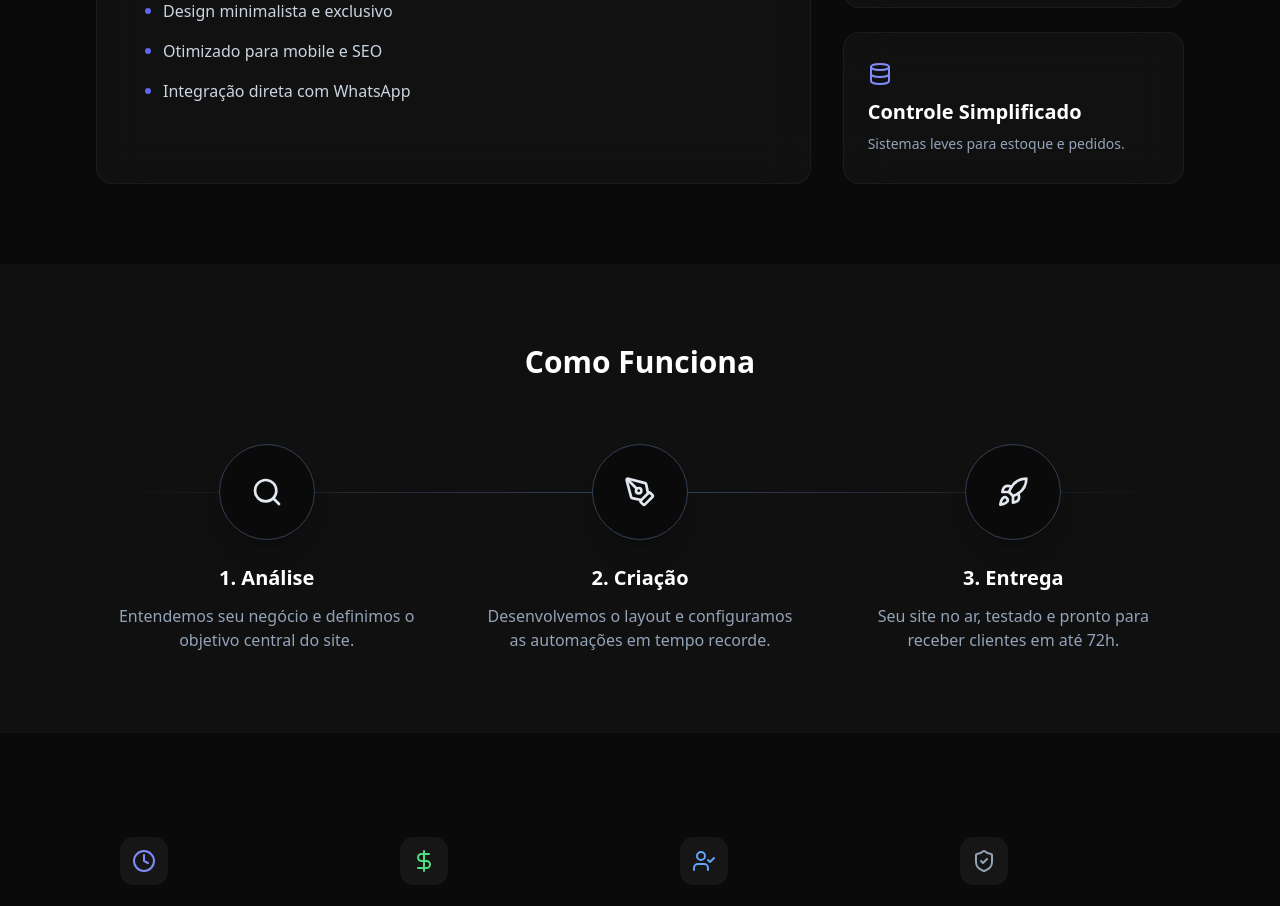
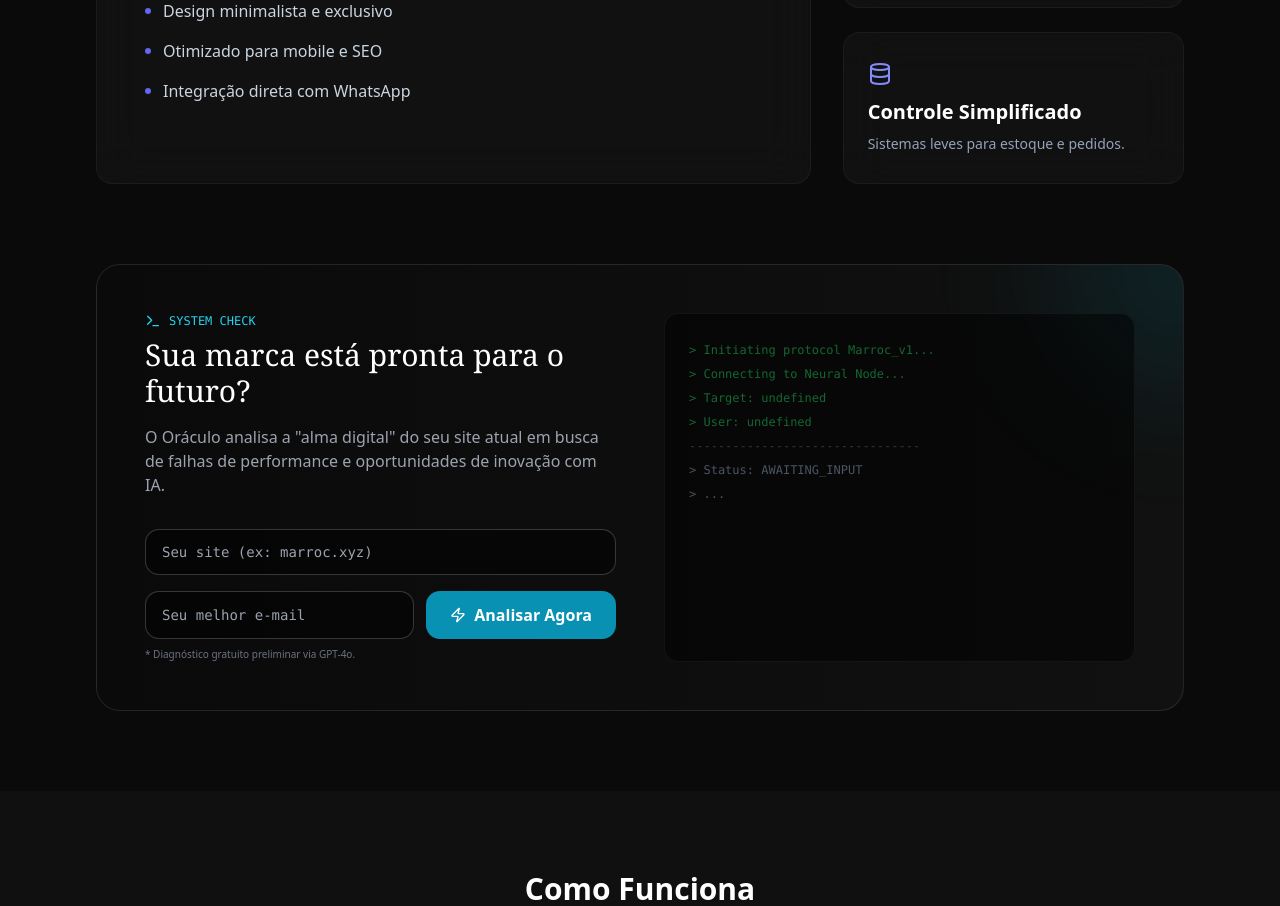
Before and after one commit to marroclife/MarrocSolutions, a Next.js app: page /marrocsolutions in a window 1280 px wide. Shown: the part 1780-2686 px from the top of the page. Built offline with nearby package versions, Linux system fonts and the light colour scheme.

Commit message:
Marroc Solutions com Oracle

```diff
--- a/app/(site)/marrocsolutions/page.tsx
+++ b/app/(site)/marrocsolutions/page.tsx
@@ -1,8 +1,17 @@
 'use client';
 
 import React, { useState, useEffect, ReactNode } from 'react';
-import { Menu, X, Hexagon, ArrowRight, Globe, Zap, MessageSquare, Map, Database, Search, PenTool, Rocket, Clock, DollarSign, UserCheck, ShieldCheck, Quote, ArrowLeft } from 'lucide-react';
+import { Menu, X, Hexagon, ArrowRight, Globe, Zap, MessageSquare, Map, Database, Search, PenTool, Rocket, Clock, DollarSign, UserCheck, ShieldCheck, Quote, ArrowLeft, Terminal, Cpu, Loader2 } from 'lucide-react';
 import { motion } from 'framer-motion';
+
+// --- LÓGICA DO ORÁCULO (INTEGRADA) ---
+const LOADING_STEPS = [
+  "Estabelecendo conexão com o Guardião...",
+  "Rastreando a assinatura digital...",
+  "Decodificando a estrutura do HTML...",
+  "Lendo a aura de conversão...",
+  "Compilando o diagnóstico final..."
+];
 
 // --- UI Components ---
 
@@ -220,8 +229,8 @@ const Hero: React.FC = () => {
               <Button href="#contato" icon>
                 Quero meu site
               </Button>
-              <Button variant="outline" href="#servicos">
-                Ver soluções
+              <Button variant="outline" href="#oracle-section">
+                Testar Oráculo IA
               </Button>
             </div>
 
@@ -270,6 +279,54 @@ const About: React.FC = () => {
 };
 
 const Services: React.FC = () => {
+
+  // --- ESTADO DO ORÁCULO NESTA PÁGINA ---
+  const [url, setUrl] = useState("");
+  const [email, setEmail] = useState("");
+  const [loading, setLoading] = useState(false);
+  const [loadingMsgIndex, setLoadingMsgIndex] = useState(0);
+  const [result, setResult] = useState<string | null>(null);
+  const [error, setError] = useState<string | null>(null);
+
+  useEffect(() => {
+    let interval: NodeJS.Timeout;
+    if (loading) {
+      interval = setInterval(() => {
+        setLoadingMsgIndex((prev) => (prev + 1) % LOADING_STEPS.length);
+      }, 2500);
+    } else {
+      setLoadingMsgIndex(0);
+    }
+    return () => clearInterval(interval);
+  }, [loading]);
+
+  const handleAudit = async (e: React.FormEvent) => {
+    e.preventDefault();
+    if (!url || !email) return;
+
+    setLoading(true);
+    setError(null);
+    setResult(null);
+
+    try {
+      const res = await fetch("/api/oracle", {
+        method: "POST",
+        headers: { "Content-Type": "application/json" },
+        body: JSON.stringify({ url, email }),
+      });
+
+      const data = await res.json();
+
+      if (!res.ok) throw new Error(data.error || "Erro desconhecido.");
+
+      setResult(data.result);
+    } catch (err: any) {
+      setError(err.message);
+    } finally {
+      setLoading(false);
+    }
+  };
+
   const secondaryServices = [
     {
       icon: <MessageSquare className="w-6 h-6" />,
@@ -349,6 +406,136 @@ const Services: React.FC = () => {
           ))}
         </div>
       </div>
+
+      {/* --- O ORÁCULO DE PERFORMANCE (Feature Integrada) --- */}
+      <div id="oracle-section" className="mt-20 rounded-3xl bg-gradient-to-r from-[#0a0a0a] to-[#111] border border-white/10 p-8 md:p-12 relative overflow-hidden">
+          <div className="absolute top-0 right-0 w-64 h-64 bg-cyan-500/10 rounded-full blur-3xl -translate-y-1/2 translate-x-1/2 pointer-events-none"></div>
+
+          <div className="relative z-10 grid md:grid-cols-2 gap-12 items-center">
+            <div>
+              <div className="flex items-center gap-2 text-cyan-400 mb-2">
+                <Terminal size={16} />
+                <span className="text-xs font-mono uppercase">System Check</span>
+              </div>
+              <h3 className="text-3xl font-serif text-white mb-4">
+                Sua marca está pronta para o futuro?
+              </h3>
+              <p className="text-gray-400 mb-8">
+                O Oráculo analisa a "alma digital" do seu site atual em busca de falhas de performance
+                e oportunidades de inovação com IA.
+              </p>
+
+              <form onSubmit={handleAudit} className="space-y-4">
+                <div>
+                  <input
+                    type="text"
+                    placeholder="Seu site (ex: marroc.xyz)"
+                    value={url}
+                    onChange={(e) => setUrl(e.target.value)}
+                    className="bg-black/50 border border-white/20 text-white px-4 py-3 rounded-lg w-full focus:outline-none focus:border-cyan-500 font-mono text-sm"
+                    required
+                  />
+                </div>
+                <div className="flex flex-col sm:flex-row gap-3">
+                  <input
+                    type="email"
+                    placeholder="Seu melhor e-mail"
+                    value={email}
+                    onChange={(e) => setEmail(e.target.value)}
+                    className="bg-black/50 border border-white/20 text-white px-4 py-3 rounded-lg w-full focus:outline-none focus:border-cyan-500 font-mono text-sm"
+                    required
+                  />
+                  <button
+                    type="submit"
+                    disabled={loading}
+                    className="bg-cyan-600 hover:bg-cyan-500 text-white font-bold px-6 py-3 rounded-lg transition-colors whitespace-nowrap flex items-center justify-center gap-2 disabled:opacity-50 disabled:cursor-not-allowed"
+                  >
+                    {loading ? <Loader2 className="animate-spin w-4 h-4" /> : <Zap className="w-4 h-4" />}
+                    {loading ? "Lendo..." : "Analisar Agora"}
+                  </button>
+                </div>
+
+                {loading && (
+                    <p className="text-xs text-cyan-400 font-mono animate-pulse mt-2">
+                        {`> ${LOADING_STEPS[loadingMsgIndex]}`}
+                    </p>
+                )}
+
+                {error && (
+                    <p className="text-xs text-red-400 font-mono mt-2 bg-red-900/20 p-2 rounded">
+                        {`> ERRO: ${error}`}
+                    </p>
+                )}
+              </form>
+              <p className="text-[10px] text-gray-500 mt-2">* Diagnóstico gratuito preliminar via GPT-4o.</p>
+            </div>
+
+            {/* Visual Abstracto de Código */}
+            <div className="hidden md:block font-mono text-xs text-green-500/50 bg-black/50 p-6 rounded-lg border border-white/5 leading-loose select-none h-full min-h-[250px] relative overflow-hidden">
+                <p>{`> Initiating protocol Marroc_v1...`}</p>
+                <p>{`> Connecting to Neural Node...`}</p>
+                <p>{`> Target: ${url || "undefined"}`}</p>
+                <p>{`> User: ${email || "undefined"}`}</p>
+                <p className="text-white/20">--------------------------------</p>
+                {loading ? (
+                    <div className="text-cyan-400 animate-pulse">
+                        <p>{`> READING_SOURCE_CODE...`}</p>
+                        <p>{`> DETECTING_PATTERNS...`}</p>
+                    </div>
+                ) : (
+                    <div className="text-gray-600">
+                        <p>{`> Status: AWAITING_INPUT`}</p>
+                        <p>{`> ...`}</p>
+                    </div>
+                )}
+            </div>
+          </div>
+      </div>
+
+      {/* --- MODAL DE RESULTADO --- */}
+      {result && (
+        <div className="fixed inset-0 z-50 flex items-center justify-center p-4 bg-black/80 backdrop-blur-md animate-in fade-in duration-300">
+          <div className="bg-[#0a0a0a] border border-cyan-500/30 w-full max-w-2xl rounded-2xl shadow-[0_0_50px_-10px_rgba(6,182,212,0.3)] max-h-[85vh] flex flex-col relative overflow-hidden">
+
+            <div className="p-6 border-b border-white/10 flex justify-between items-center bg-[#0a0a0a] z-10">
+              <div className="flex items-center gap-2">
+                 <Terminal className="text-cyan-400 w-5 h-5" />
+                 <h3 className="text-xl font-bold text-white">Diagnóstico do Oráculo</h3>
+              </div>
+              <button
+                onClick={() => setResult(null)}
+                className="text-gray-400 hover:text-white transition-colors"
+              >
+                <X className="w-6 h-6" />
+              </button>
+            </div>
+
+            <div className="p-6 overflow-y-auto custom-scrollbar">
+              <div className="prose prose-invert prose-cyan max-w-none">
+                <div className="whitespace-pre-line text-gray-300 leading-relaxed font-light text-sm md:text-base">
+                  {result}
+                </div>
+              </div>
+            </div>
+
+            <div className="p-6 border-t border-white/10 bg-[#0f0f0f] z-10">
+              <p className="text-sm text-gray-400 mb-4 text-center">
+                Este foi apenas um vislumbre. Para reescrever sua arquitetura digital:
+              </p>
+              <a
+                href={`https://wa.me/5521992669980?text=Ol%C3%A1%2C%20o%20Or%C3%A1culo%20analisou%20meu%20site%20(${url})%20e%20quero%20aprofundar.`}
+                target="_blank"
+                rel="noreferrer"
+                className="block w-full text-center bg-cyan-600 hover:bg-cyan-500 text-white font-bold py-4 rounded-lg transition-all shadow-lg shadow-cyan-900/20"
+              >
+                Agendar Consultoria Técnica
+              </a>
+            </div>
+
+          </div>
+        </div>
+      )}
+
     </Section>
   );
 };
@@ -488,7 +675,7 @@ const Footer: React.FC = () => {
         </p>
 
         <div className="flex justify-center">
-          <Button href="https://wa.me/5521992669980?text=Olá,%20quero%20agendar%20uma%20sessão%20de%20Rituais%20de%20Reconexão" className="px-10 py-4 text-lg" icon>
+          <Button href="https://wa.me/5521992669980?text=Olá,%20visitei%20a%20Marroc%20Solutions%20e%20quero%20um%20projeto." className="px-10 py-4 text-lg" icon>
             Quero meu site agora
           </Button>
         </div>
@@ -518,9 +705,7 @@ export default function MarrocSolutionsPage() {
         <Process />
         <WhyChooseUs />
         <Testimonials />
-        <div className="pb-20">
-          {/* Spacing before footer */}
-        </div>
+        <div className="pb-20"></div>
       </main>
       <Footer />
     </div>
```
